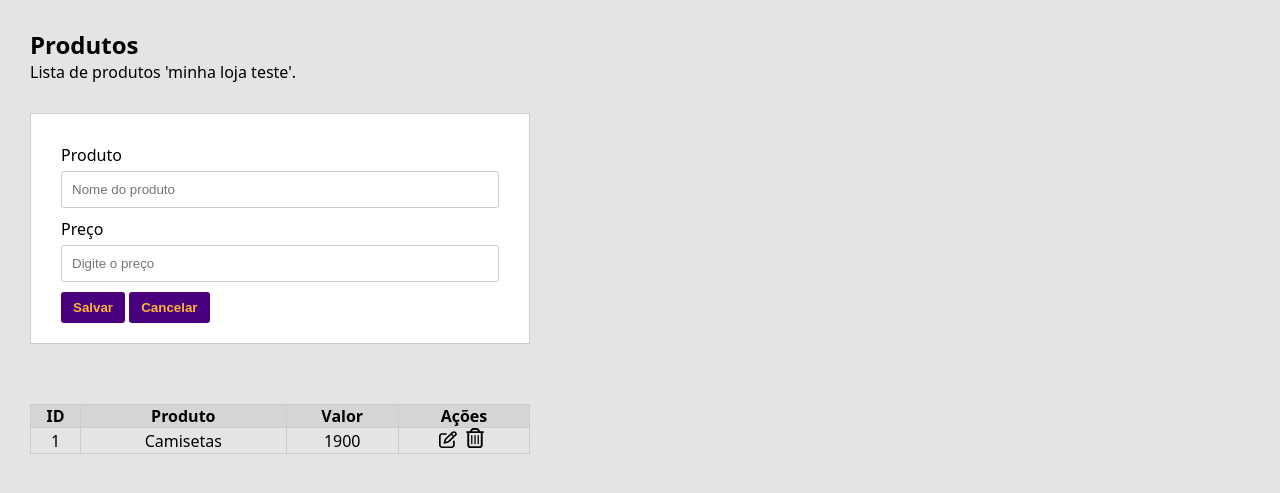
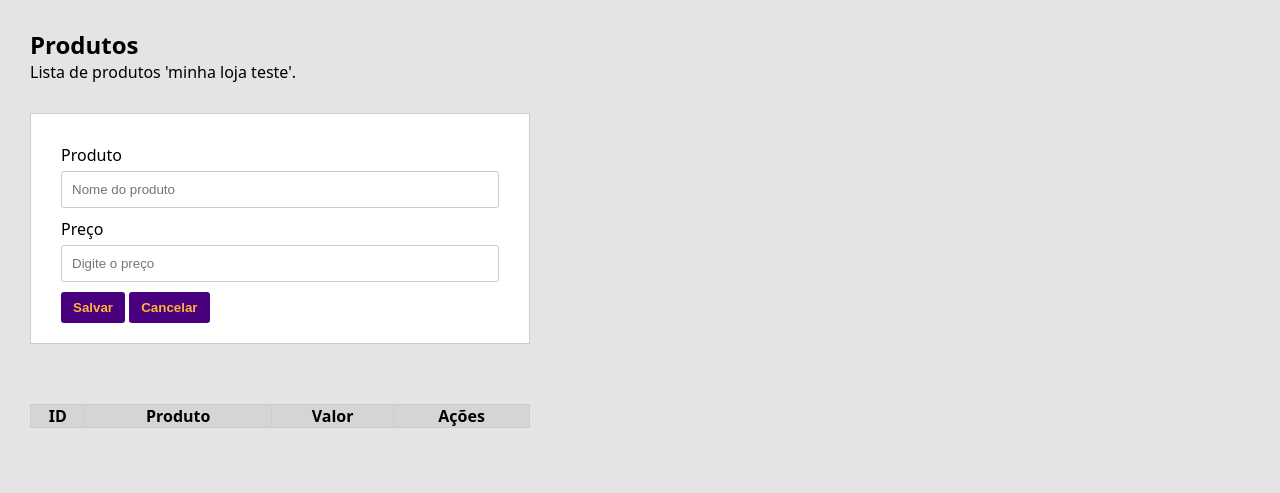
Before and after one commit to KevinPresley13/cadastro_de_produtos, a plain HTML site: page index.html in a window 1280 px wide. Shown: the part 85-578 px from the top of the page. Drawn offline with Linux system fonts and the light colour scheme; a web font is replaced by a local one.

Commit message:
atualizao do thml

```diff
--- a/index.html
+++ b/index.html
@@ -40,15 +40,6 @@
                     <th>Ações</th>
                 </thead>
                 <tbody id="tbody">
-                    <tr>
-                        <td>1</td>
-                        <td>Camisetas</td>
-                        <td>1900</td>
-                        <td>
-                            <img src="./images/edit.svg" alt="editar">
-                            <img src="./images/delet.svg" alt="excluir">
-                        </td>
-                    </tr>
                 </tbody>
             </table>
         </section>
```
